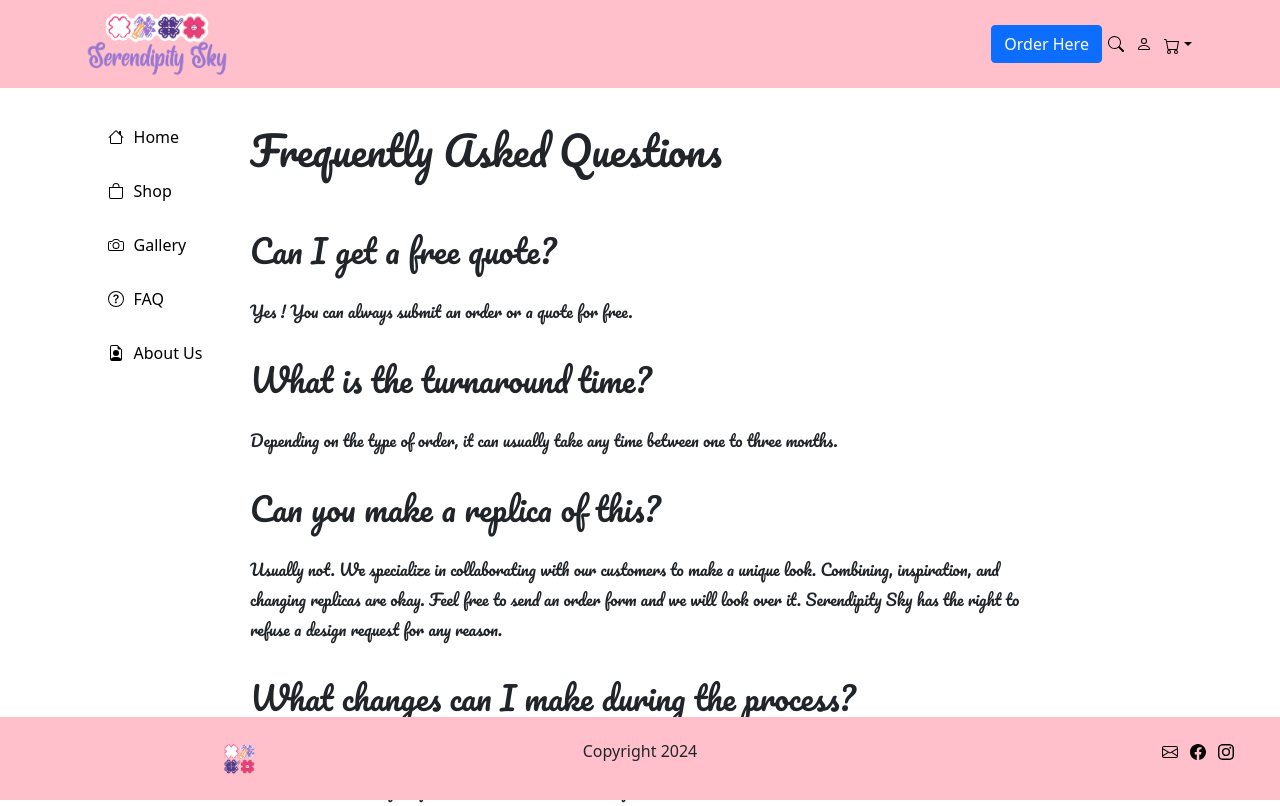
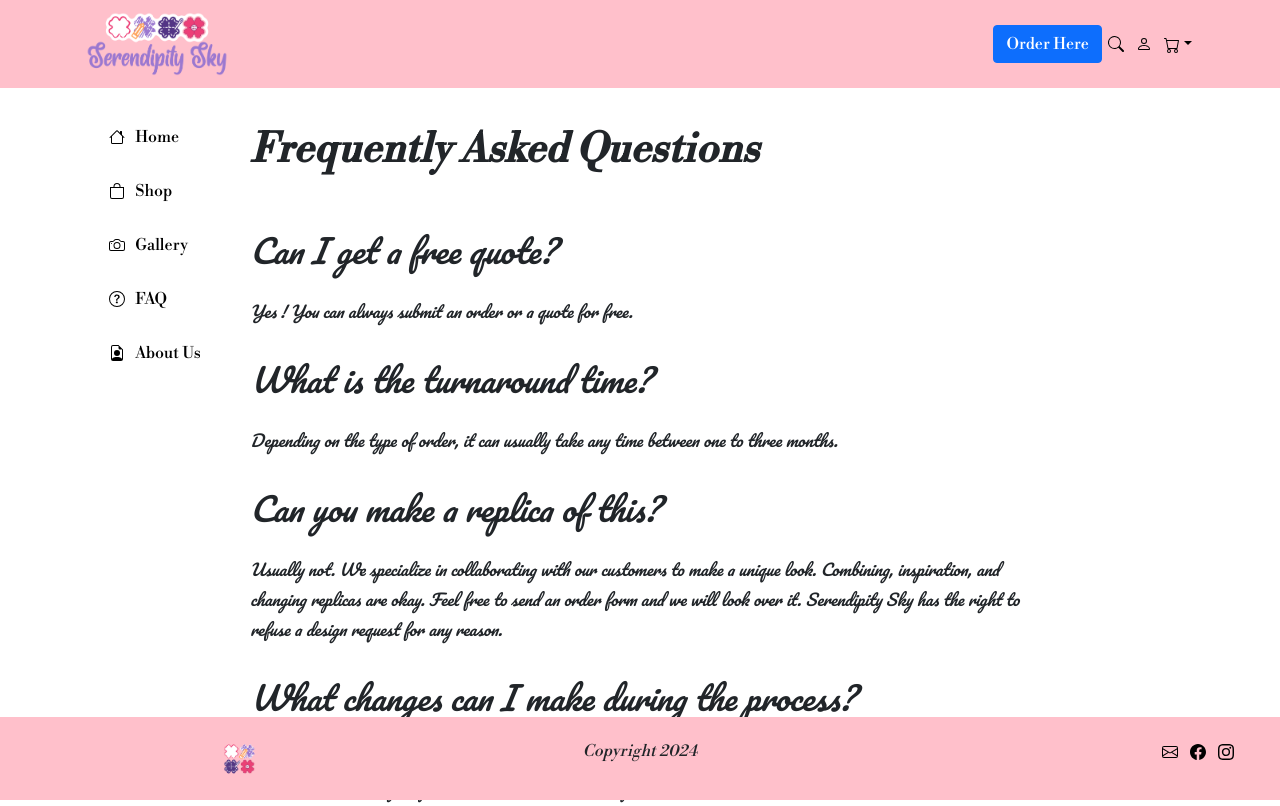
Before and after one commit to KayBahr/SerendipitySkyWebsite, a React app: page /faq in a window 1280 px wide. Shown: the top 806 px of the page. Built offline with nearby package versions, Linux system fonts and the light colour scheme; no server answers.

Commit message:
main font family update

```diff
--- a/src/front/styles/aboutus.css
+++ b/src/front/styles/aboutus.css
@@ -1,4 +1,6 @@
 /*about us css*/
 body {
     text-align: center;
+    font-family: 'Libre Bodoni', cursive;
+    font-style: italic;
 }
--- a/src/front/styles/faq.css
+++ b/src/front/styles/faq.css
@@ -12,6 +12,9 @@
 h1 {
     margin-bottom: 25px;
     line-height: 75px;
+    font-family: 'Libre Bodoni', cursive;
+    font-style: italic;
+    font-weight: bold;
 }
 
 h2 {
--- a/src/front/styles/gallery.css
+++ b/src/front/styles/gallery.css
@@ -1 +1,5 @@
 /*gallery css*/
+body {
+    font-family: 'Libre Bodoni', cursive;
+    font-style: italic;
+}
--- a/src/front/styles/home.css
+++ b/src/front/styles/home.css
@@ -3,6 +3,8 @@
     width: 100%;
     height: 700px;
     margin-top: 0%;
+    font-family: 'Libre Bodoni', cursive;
+    font-style: italic;
 }
 
 .background-image {
--- a/src/front/styles/navbar.css
+++ b/src/front/styles/navbar.css
@@ -1,5 +1,6 @@
 .navbar {
     background-color: pink;
+    font-family: 'Libre Bodoni', cursive;
 }
 
 .small-logo {
--- a/src/front/styles/shop.css
+++ b/src/front/styles/shop.css
@@ -1,6 +1,8 @@
 /*shop css*/
 .shop-container {
     margin-top: 25px;
+    font-family: 'Libre Bodoni', cursive;
+    font-style: italic;
 }
 ul {
     display: flex;
--- a/src/front/styles/sidebar.css
+++ b/src/front/styles/sidebar.css
@@ -5,6 +5,8 @@
     top: 115px;
     left: 30px;
     z-index: 100;
+    font-family: 'Libre Bodoni', cursive;
+    font-style: italic;
 }
 
 .container {
--- a/template.html
+++ b/template.html
@@ -8,6 +8,7 @@
         <!-- FontAwesome v6.1.2 -->
         <link rel="stylesheet" href="https://cdnjs.cloudflare.com/ajax/libs/font-awesome/6.1.2/css/all.min.css">
         <link href='https://fonts.googleapis.com/css?family=Pacifico' rel='stylesheet'>
+        <link href='https://fonts.googleapis.com/css?family=Libre Bodoni' rel='stylesheet'>
     </head>
     <body class="h-100">
         <div id="app" class="h-100"></div>
```
